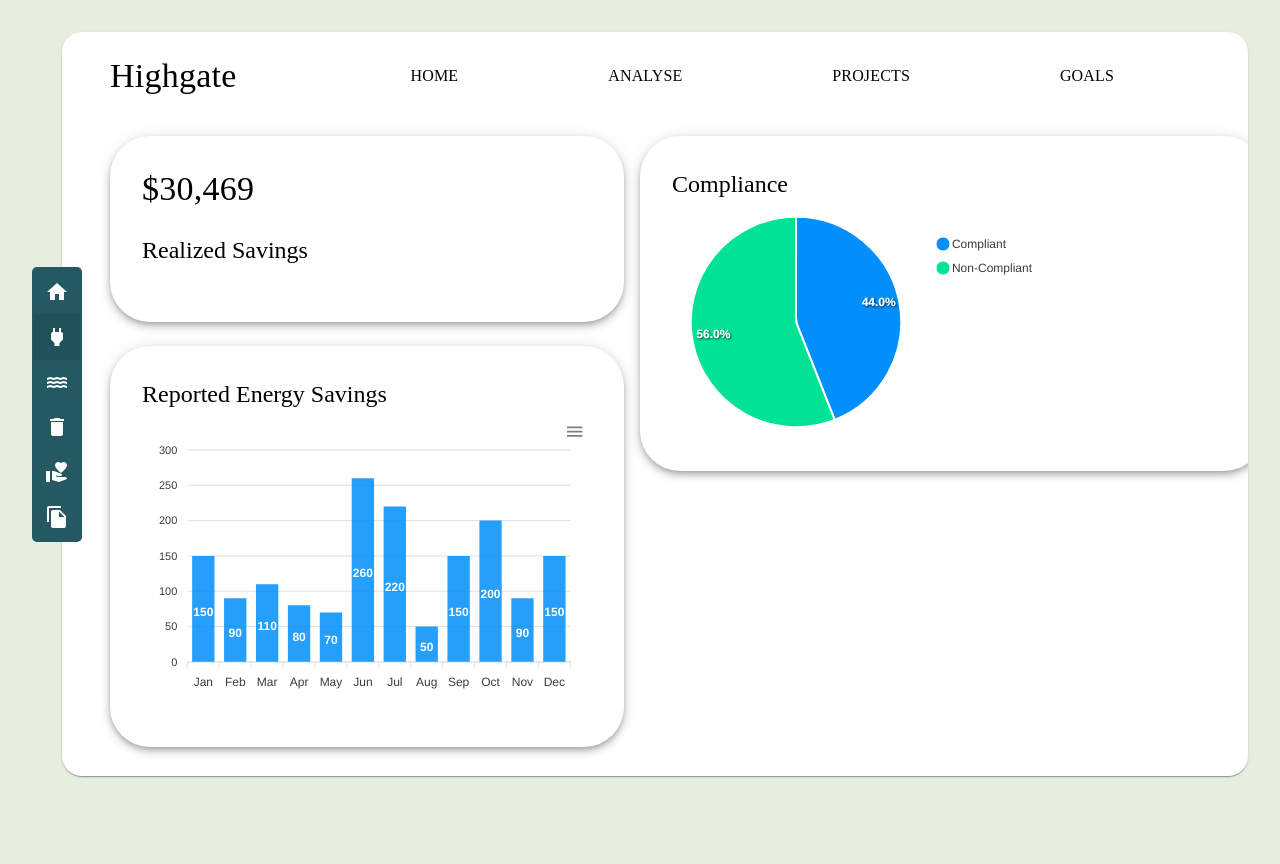
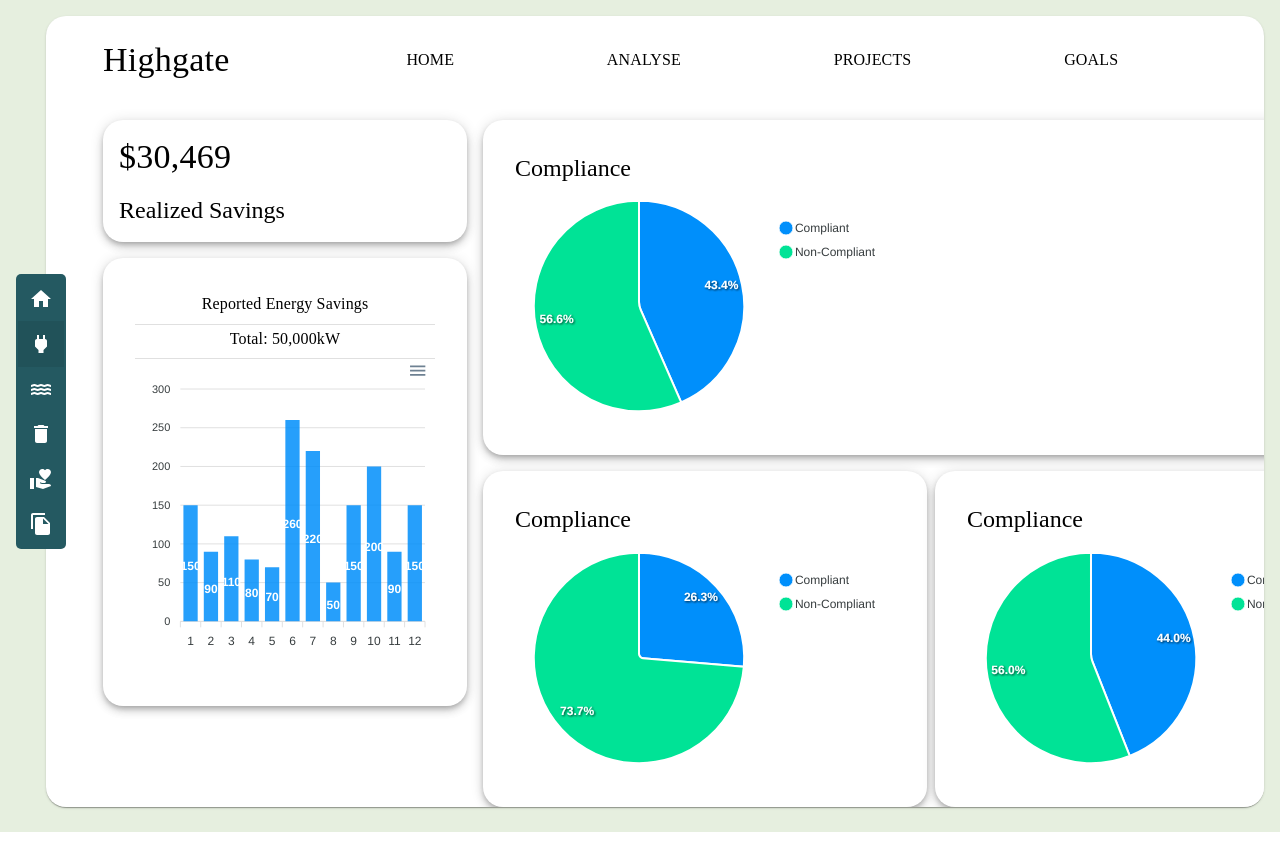
Before and after one commit to nirbhaysinghnarang/highgate_ems, a React (Create React App) app: page /home in a window 1280 px wide. Both pictures are taken after a click on the button 57 px from the left and 336 px from the top of the page. After the commit the page ends 832 px from the top, so only its background shows below. Built offline with nearby package versions, Linux system fonts and the light colour scheme.

Commit message:
Fix bar graph height issue in electricity view

```diff
--- a/src/App.js
+++ b/src/App.js
@@ -14,7 +14,7 @@ function App() {
         sx={{
           height: "100vh",
           backgroundColor: "#E6EFDF",
-          padding: 4,
+          padding: 2,
         }}
       >
         <Router>
--- a/src/Components/ComplianceAnalytic.js
+++ b/src/Components/ComplianceAnalytic.js
@@ -3,7 +3,7 @@ import { Stack, Typography, Card } from "@mui/material";
 
 export function ComplianceAnalytic({ series, labels }) {
   return (
-    <Card sx={{ padding: 4, borderRadius: 10, width:"100%" }} elevation={5}>
+    <Card sx={{ padding: 4, borderRadius: 5, width:"100%" }} elevation={5}>
       <Stack direction="column">
       <Typography variant="h5" gutterBottom>
         {" "}
--- a/src/Components/ProgressAnalytic.js
+++ b/src/Components/ProgressAnalytic.js
@@ -3,7 +3,7 @@ import { Stack, Typography, Card } from "@mui/material";
 
 export function ProgressAnaytic({ projectSeries, projectLabels, goalSeries, goalLabels }) {
     return (
-        <Card sx={{ padding: 4, borderRadius: 10 }} elevation={5}>
+        <Card sx={{ padding: 4, borderRadius: 5 }} elevation={5}>
             <Stack direction="row">
                 <Stack direction="column" alignContent="flex-start">
                     <Typography variant="h6" gutterBottom>
--- a/src/Components/SavingsAnalytic.js
+++ b/src/Components/SavingsAnalytic.js
@@ -1,29 +1,26 @@
 import Chart from "react-apexcharts";
-import { Stack, Typography, Card } from "@mui/material";
+import { Stack, Typography, Card, Divider } from "@mui/material";
 
-// const ColoredLine = ({ color }) => (
-//     <hr
-//         style={{
-//             color: color,
-//             backgroundColor: color,
-//             height: 5
-//         }}
-//     />
-// );
 
-export function SavingsAnalytic({ projectSeries, projectxaxis}) {
+
+export function SavingsAnalytic({ projectSeries, projectxaxis, cardStyle, graphHeight, graphWidth}) {
     return (
-        <Card sx={{ padding: 4, borderRadius: 10 }} elevation={5}>
-            <Stack direction="column">
-                    <Typography variant="h5" gutterBottom>
+        <Card sx={{ padding: 4, borderRadius: 5 }} elevation={5} style={cardStyle}>
+            <Stack direction="column" divider={<Divider orientation="horizontal"/>}>
+                    <Typography variant="subtitle1" align="center" gutterBottom>
                         {" "}
                         Reported Energy Savings
                     </Typography>
-                    <div style={{ borderTop: "2px solid #fff ", marginLeft: 20, marginRight: 20 }}></div>
+                    <Typography variant="subtitle1" align="center" gutterBottom gutterTop>
+                        {" "}
+                        Total:
+                        50,000kW
+                    </Typography>
                     <Chart
                         series={projectSeries}
                         type="bar"
-                        width="450"
+                        width= {graphWidth}
+                        height= {graphHeight}
                         options={{
                             chart: {id: "basic-bar"},
                             xaxis: projectxaxis,
--- a/src/Components/Snapshot.js
+++ b/src/Components/Snapshot.js
@@ -12,7 +12,7 @@ function SnapshotElement({ snapshotIcon, text }) {
 }
 export default function Snapshot({ power, water, waste, hours }) {
   return (
-    <Card sx={{ padding: 4, borderRadius: 10 }} elevation={5}>
+    <Card sx={{ padding: 4, borderRadius: 5 }} elevation={5}>
       <Typography variant="h6" gutterBottom sx={{ mb: 3 }}>
         {" "}
         Realized Savings
--- a/src/CoreScreens/HomeScreen.js
+++ b/src/CoreScreens/HomeScreen.js
@@ -65,17 +65,17 @@ export default function HomeScreen() {
 
   function Electricity() {
     return (
-      <Stack direction="row" justifyContent="space-evenly" spacing={2} flex={1}>
-      <Stack direction="column" flex={1} flexGrow={1} spacing={3}>
-      <Card sx={{ padding: 4, borderRadius: 10 }} elevation={5}>
-      <Typography variant="h4" gutterBottom sx={{ mb: 3 }}>
-        {" "}
-        $30,469
+      <Stack direction="row" justifyContent="flex-start" spacing={2} flex={1}>
+      <Stack direction="column" flex={1} flexGrow={2} spacing={2}>
+      <Card sx={{ padding: 2, borderRadius: 5 }} elevation={5} style = {{width:"100", height:"100"}}>
+      <Stack direction="column" spacing={2} flex={1}>
+      <Typography variant="h4" sx={{ mb: 3 }}>
+        {"$30,469"}
       </Typography>
       <Typography variant="h5" gutterBottom sx={{ mb: 3 }}>
-        {" "}
-        Realized Savings
+        {"Realized Savings"}
       </Typography>
+      </Stack>
       </Card>
       <SavingsAnalytic
           projectSeries={[
@@ -85,14 +85,29 @@ export default function HomeScreen() {
         }
       ]}
           projectxaxis={{
-          categories: ["Jan", "Feb", "Mar", "Apr", "May", "Jun", "Jul", "Aug", "Sep", "Oct", "Nov", "Dec"]
-        }}></SavingsAnalytic>
+            //["Jan", "Feb", "Mar", "Apr", "May", "Jun", "Jul", "Aug", "Sep", "Oct", "Nov", "Dec"]
+          categories: [1, 2, 3, 4, 5, 6, 7, 8, 9, 10, 11, 12]
+        }}
+        cardStyle = {{width:"100", height:"700"}}
+        graphHeight = "300"
+        graphWidth={"300"}>
+        </SavingsAnalytic>
       </Stack>
       <Stack direction="column" flex={1} flexGrow={2} spacing={2}>
           <ComplianceAnalytic
+            series={[43, 100 - 44]}
+            labels={["Compliant", "Non-Compliant"]}
+          ></ComplianceAnalytic>
+          <Stack direction="row" justifyContent="space-evenly" spacing={1} flex={1}>
+          <ComplianceAnalytic
+            series={[20, 100 - 44]}
+            labels={["Compliant", "Non-Compliant"]}
+          ></ComplianceAnalytic>
+            <ComplianceAnalytic
             series={[44, 100 - 44]}
             labels={["Compliant", "Non-Compliant"]}
           ></ComplianceAnalytic>
+          </Stack>
         </Stack>
       </Stack>
 
```
